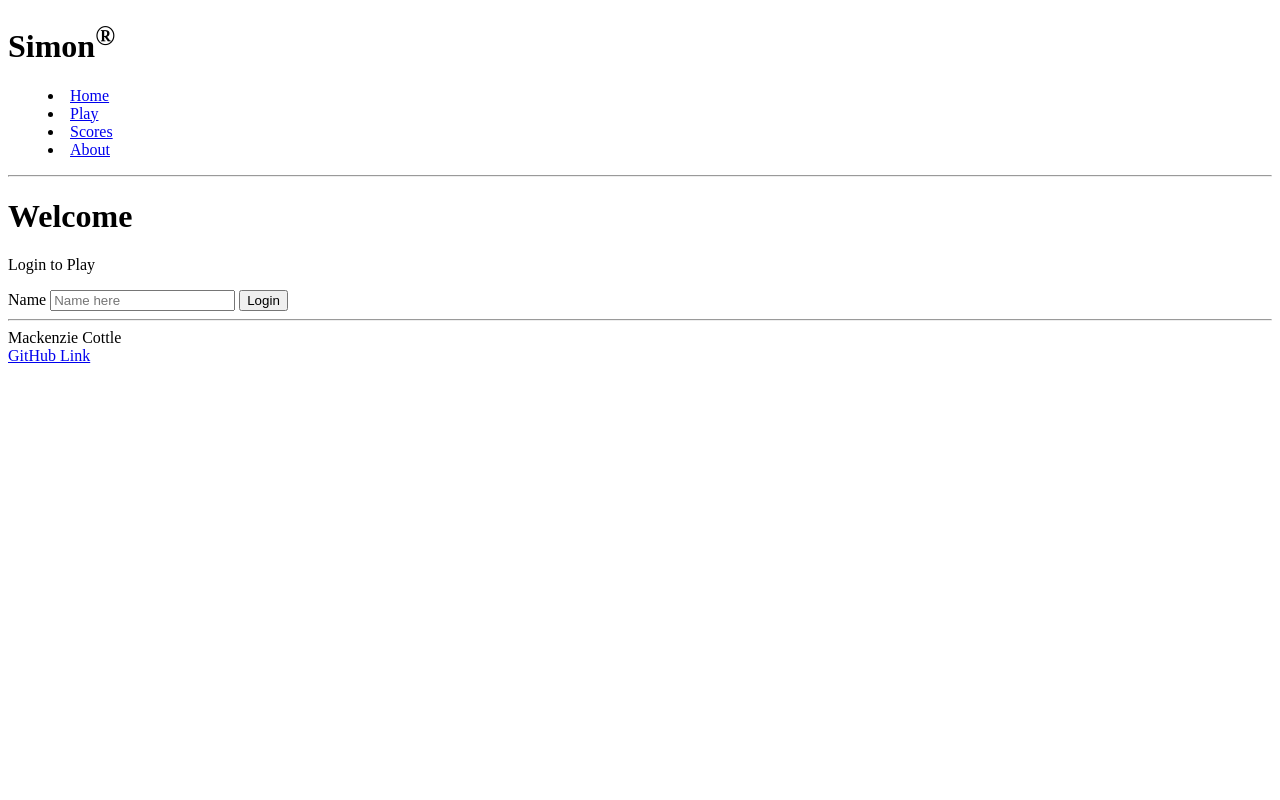
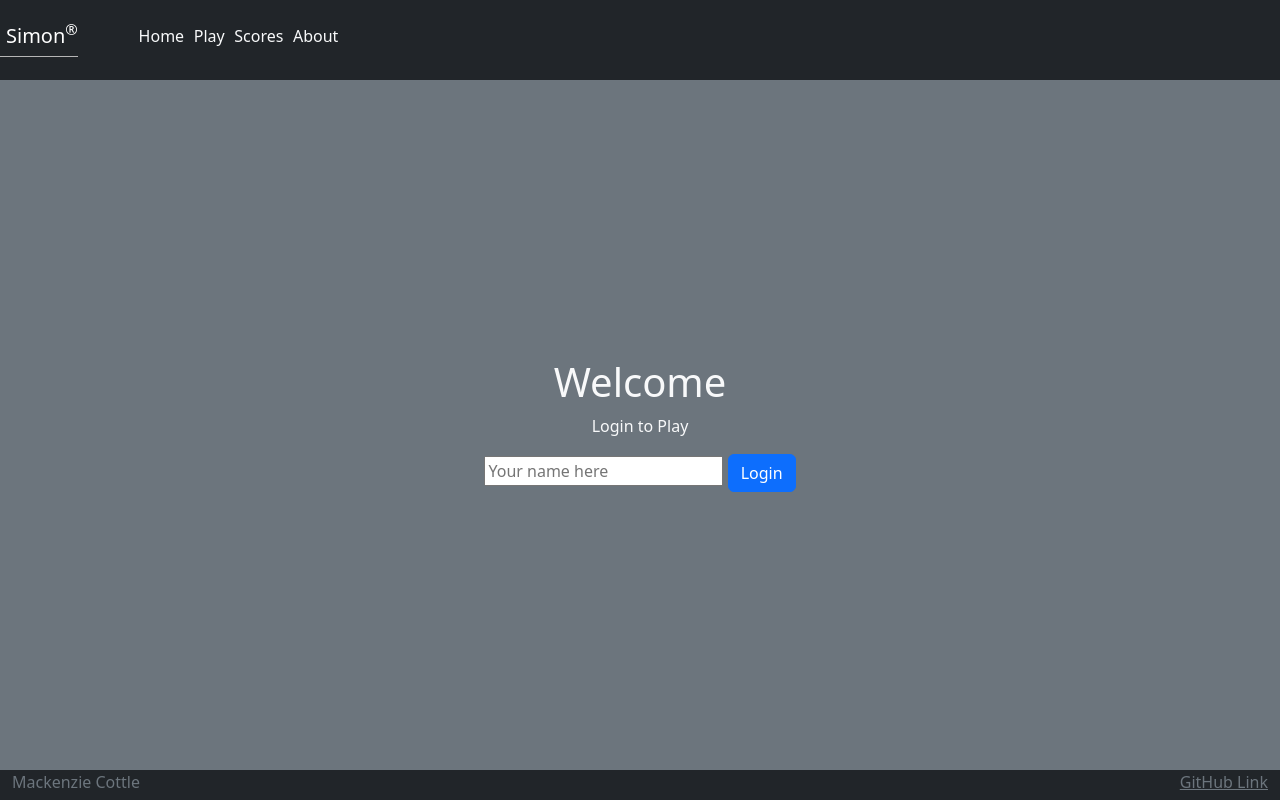
Before and after one commit to mcottle1/simon, a plain HTML site: page index.html in a window 1280 px wide. Drawn offline with nearby package versions, Linux system fonts and the light colour scheme.

Commit message:
Seventh Commit: index.html update

```diff
--- a/index.html
+++ b/index.html
@@ -5,34 +5,41 @@
         <meta name="viewport" content="width=device-width, initial-scale=1.0"/>
         <title>Simon</title>
         <link rel="icon" href="favicon.ico"/>
+        <link rel="stylesheet" href="main.css" />
+        <link
+        href="https://cdn.jsdelivr.net/npm/bootstrap@5.2.2/dist/css/bootstrap.min.css"
+        rel="stylesheet"
+        integrity="sha384-Zenh87qX5JnK2Jl0vWa8Ck2rdkQ2Bzep5IDxbcnCeuOxjzrPF/et3URy9Bv1WTRi"
+        crossorigin="anonymous"
+        />
     </head>
-    <body>
-        <header>
-            <h1>Simon<sup>&reg;</sup></h1>
-                <nav>
+    <body class="bg-dark text-light">
+        <header class="container-fluid">
+            <nav class="navbar fixed-top navbar-dark">
+                <a class="navbar-brand" href="#">Simon<sup>&reg;</sup></a>
                 <menu>
-                        <li><a href="index.html">Home</a></li>
-                        <li><a href="play.html">Play</a></li>
-                        <li><a href="scores.html">Scores</a></li>
-                        <li><a href="about.html">About</a></li>
+                    <li class="nav-item"><a class="nav-link active" href="index.html">Home</a></li>
+                    <li class="nav-item"><a class="nav-link" href="play.html">Play</a></li>
+                    <li class="nav-item"><a class="nav-link" href="scores.html">Scores</a></li>
+                    <li class="nav-item"><a class="nav-link" href="about.html">About</a></li>
                 </menu>
             </nav>
-            <hr/>
         </header>
-        <main>
+        <main class="container-fluid bg-secondary text-center">
+            <div>
                 <h1>Welcome</h1>
                 <p>Login to Play</p>
                 <form method="get" action="play.html">
-                <label for="name">Name</label>
-                <input type="text" id="name" placeholder="Name here"/>
-                <button type="submit">Login</button>
+                    <input type="text" id="name" placeholder="Your name here" />
+                    <button type="submit" class="btn btn-primary">Login</button>
                   </form>
+            </div>
         </main>
-        <footer>
-            <hr/>
+        <footer class="bg-dark text-dark text-muted">
+            <div class="container-fluid">
                 <span class="text-reset">Mackenzie Cottle</span>
-            <br/>
-            <a href="https://github.com/mcottle1/simon">GitHub Link</a>
+                <a class="text-reset" href="https://github.com/mcottle1/simon">GitHub Link</a>
+            </div>
         </footer>
     </body>
 </html>
```
Lines whose indentation alone changed are shown as unchanged.
